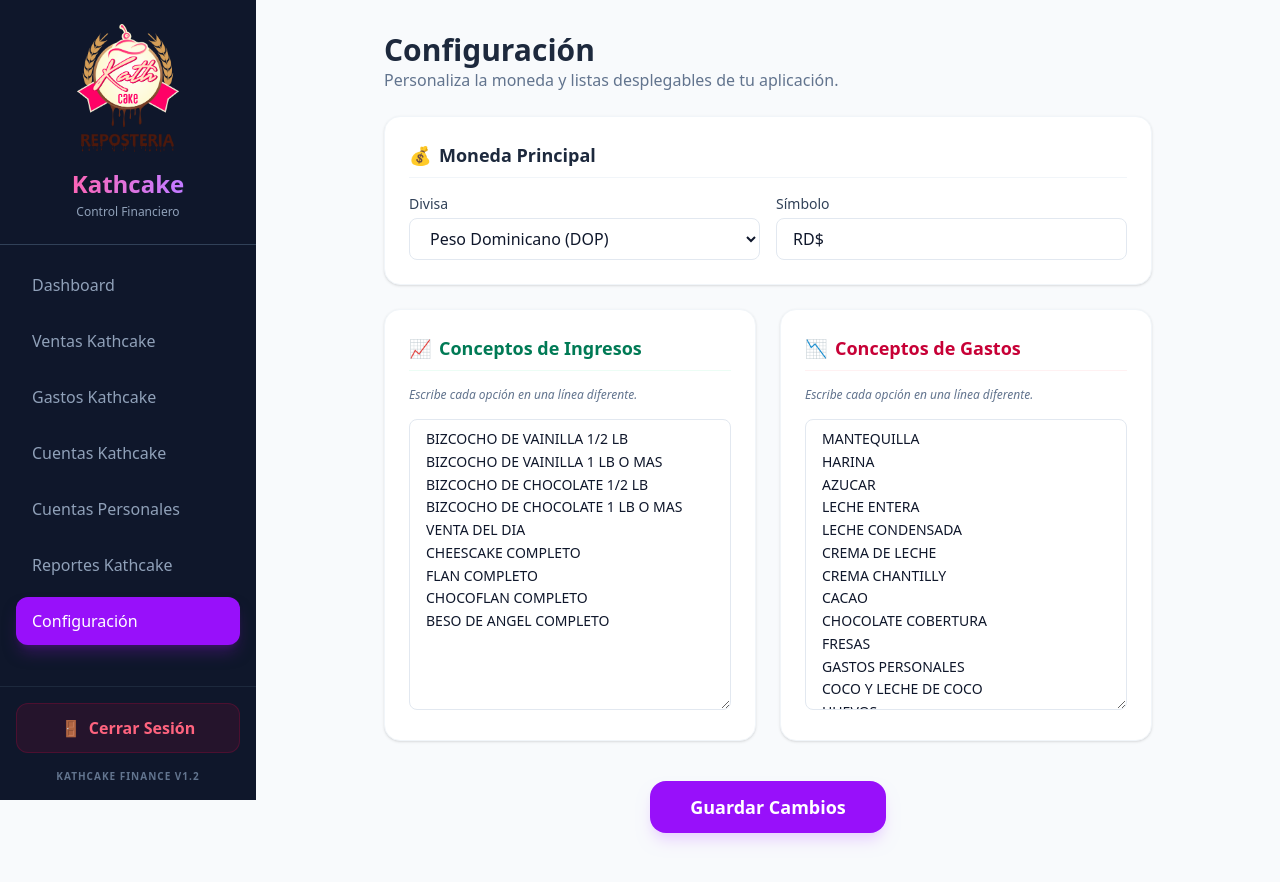
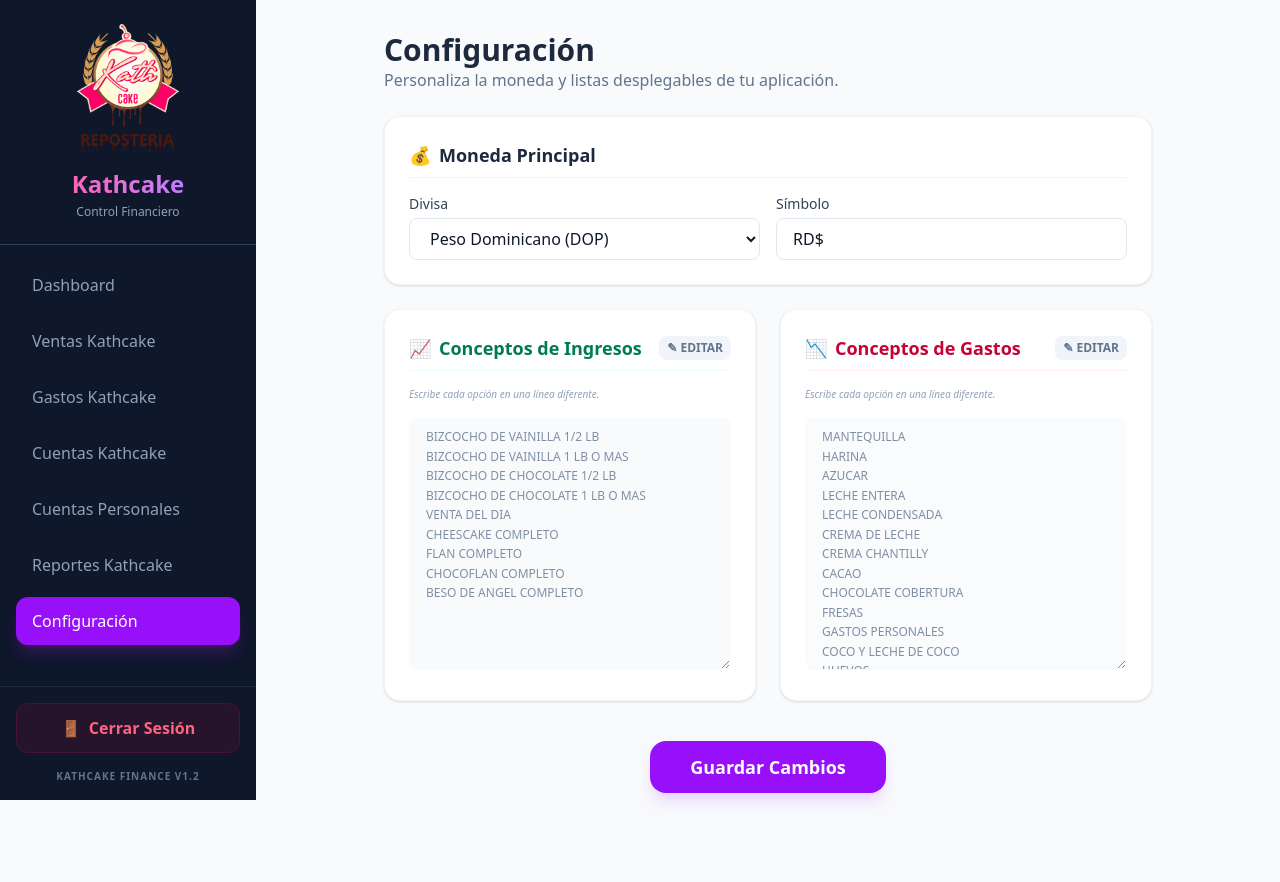
Before and after one commit to dary2133/Kathcake-finanzas-, a Next.js app: page /configuracion in a window 1280 px wide. Shown: the top 882 px of the page. Built offline with nearby package versions, Linux system fonts and the light colour scheme; no server answers; the database is empty.

Commit message:
Add protected edit mode to configuration lists

```diff
--- a/app/configuracion/page.tsx
+++ b/app/configuracion/page.tsx
@@ -13,6 +13,8 @@ export default function ConfiguracionPage() {
     const [symbol, setSymbol] = useState(settings.currencySymbol);
     const [incomeDescriptions, setIncomeDescriptions] = useState<string[]>(settings.incomeDescriptions || []);
     const [expenseDescriptions, setExpenseDescriptions] = useState<string[]>(settings.expenseDescriptions || []);
+    const [isEditingIncomes, setIsEditingIncomes] = useState(false);
+    const [isEditingExpenses, setIsEditingExpenses] = useState(false);
     const [showToast, setShowToast] = useState(false);
 
     useEffect(() => {
@@ -50,6 +52,9 @@ export default function ConfiguracionPage() {
 
         await updateSettings(newSettings);
         await refreshSettings();
+
+        setIsEditingIncomes(false);
+        setIsEditingExpenses(false);
 
         // Show success message
         setShowToast(true);
@@ -106,31 +111,51 @@ export default function ConfiguracionPage() {
 
                     <div className="grid grid-cols-1 md:grid-cols-2 gap-6">
                         {/* INCOME LIST SECTION */}
-                        <div className="bg-white p-6 rounded-2xl shadow-sm border border-slate-100 space-y-4">
-                            <h3 className="text-lg font-semibold text-emerald-700 border-b border-emerald-50 pb-2 flex items-center gap-2">
-                                <span>📈</span> Conceptos de Ingresos
-                            </h3>
-                            <p className="text-xs text-slate-500 italic">Escribe cada opción en una línea diferente.</p>
+                        <div className="bg-white p-6 rounded-2xl shadow-sm border border-slate-100 space-y-4 relative group">
+                            <div className="flex justify-between items-center border-b border-emerald-50 pb-2">
+                                <h3 className="text-lg font-semibold text-emerald-700 flex items-center gap-2">
+                                    <span>📈</span> Conceptos de Ingresos
+                                </h3>
+                                <button
+                                    type="button"
+                                    onClick={() => setIsEditingIncomes(!isEditingIncomes)}
+                                    className={`text-xs px-2 py-1 rounded-lg font-bold transition-colors ${isEditingIncomes ? 'bg-emerald-600 text-white' : 'bg-slate-100 text-slate-500 hover:bg-emerald-100 hover:text-emerald-600'}`}
+                                >
+                                    {isEditingIncomes ? '✓ MODIFICANDO' : '✎ EDITAR'}
+                                </button>
+                            </div>
+                            <p className="text-[10px] text-slate-400 italic">Escribe cada opción en una línea diferente.</p>
                             <textarea
                                 value={incomeDescriptions.join('\n')}
                                 onChange={(e) => setIncomeDescriptions(e.target.value.split('\n').filter(line => line.trim() !== ''))}
                                 rows={12}
-                                className="w-full px-4 py-2 rounded-lg border border-slate-200 focus:outline-none focus:ring-2 focus:ring-emerald-500 font-mono text-sm leading-relaxed"
+                                disabled={!isEditingIncomes}
+                                className={`w-full px-4 py-2 rounded-lg border transition-all duration-300 focus:outline-none focus:ring-2 focus:ring-emerald-500 font-mono text-xs leading-relaxed ${isEditingIncomes ? 'bg-white border-emerald-200 shadow-inner' : 'bg-slate-50 border-transparent text-slate-500 opacity-80 cursor-not-allowed'}`}
                                 placeholder="Ej: VENTA DEL DIA"
                             />
                         </div>
 
                         {/* EXPENSE LIST SECTION */}
-                        <div className="bg-white p-6 rounded-2xl shadow-sm border border-slate-100 space-y-4">
-                            <h3 className="text-lg font-semibold text-rose-700 border-b border-rose-50 pb-2 flex items-center gap-2">
-                                <span>📉</span> Conceptos de Gastos
-                            </h3>
-                            <p className="text-xs text-slate-500 italic">Escribe cada opción en una línea diferente.</p>
+                        <div className="bg-white p-6 rounded-2xl shadow-sm border border-slate-100 space-y-4 relative group">
+                            <div className="flex justify-between items-center border-b border-rose-50 pb-2">
+                                <h3 className="text-lg font-semibold text-rose-700 flex items-center gap-2">
+                                    <span>📉</span> Conceptos de Gastos
+                                </h3>
+                                <button
+                                    type="button"
+                                    onClick={() => setIsEditingExpenses(!isEditingExpenses)}
+                                    className={`text-xs px-2 py-1 rounded-lg font-bold transition-colors ${isEditingExpenses ? 'bg-rose-600 text-white' : 'bg-slate-100 text-slate-500 hover:bg-rose-100 hover:text-rose-600'}`}
+                                >
+                                    {isEditingExpenses ? '✓ MODIFICANDO' : '✎ EDITAR'}
+                                </button>
+                            </div>
+                            <p className="text-[10px] text-slate-400 italic">Escribe cada opción en una línea diferente.</p>
                             <textarea
                                 value={expenseDescriptions.join('\n')}
                                 onChange={(e) => setExpenseDescriptions(e.target.value.split('\n').filter(line => line.trim() !== ''))}
                                 rows={12}
-                                className="w-full px-4 py-2 rounded-lg border border-slate-200 focus:outline-none focus:ring-2 focus:ring-rose-500 font-mono text-sm leading-relaxed"
+                                disabled={!isEditingExpenses}
+                                className={`w-full px-4 py-2 rounded-lg border transition-all duration-300 focus:outline-none focus:ring-2 focus:ring-rose-500 font-mono text-xs leading-relaxed ${isEditingExpenses ? 'bg-white border-rose-200 shadow-inner' : 'bg-slate-50 border-transparent text-slate-500 opacity-80 cursor-not-allowed'}`}
                                 placeholder="Ej: HARINA"
                             />
                         </div>
```
